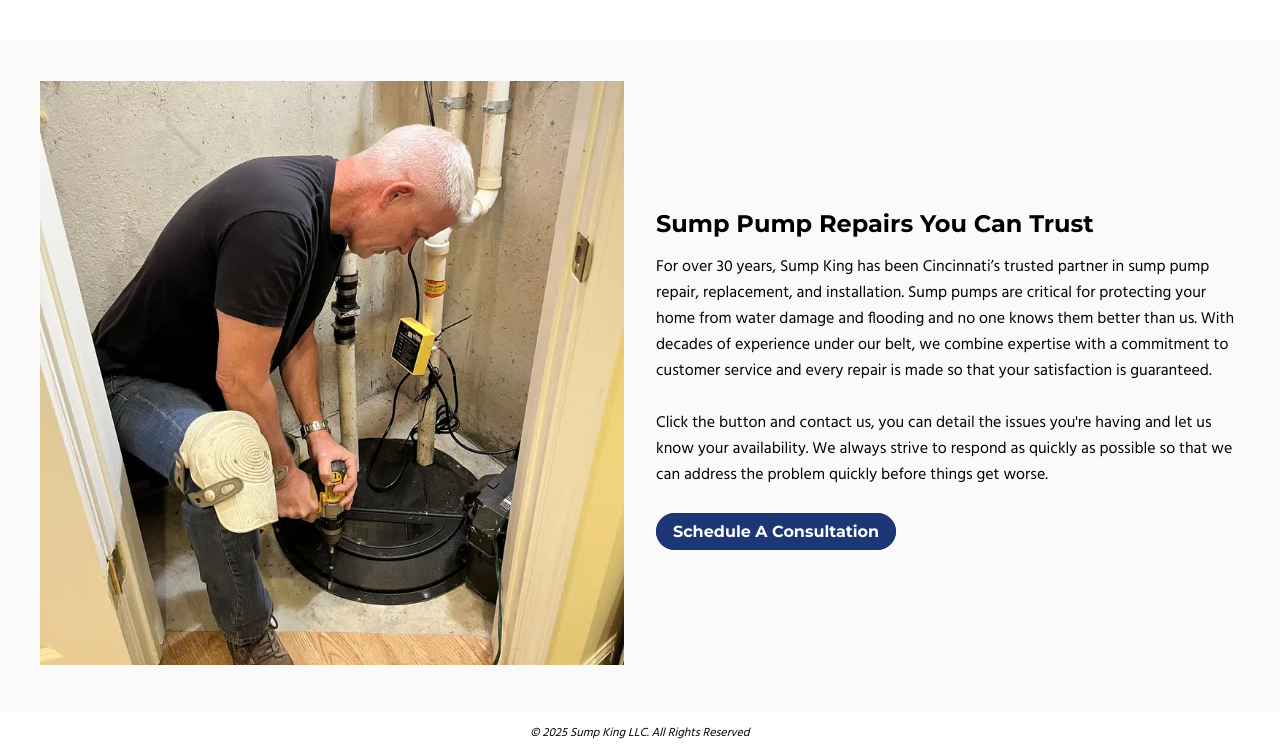
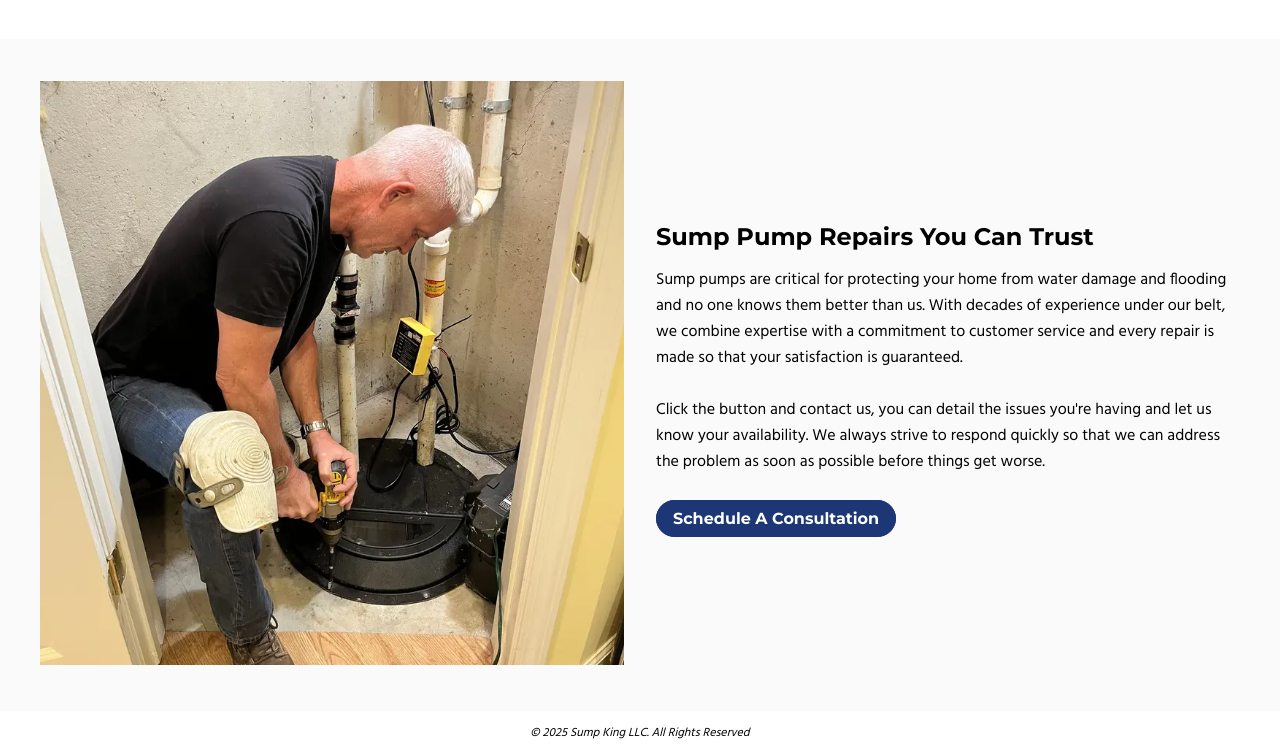
Before and after one commit to AugustmwCode/Sump-King, a plain HTML site: page index.html in a window 1280 px wide. Shown: the part 895-1650 px from the top of the page. Drawn offline with nearby package versions, Linux system fonts and the light colour scheme.

Commit message:
Add files via upload

```diff
--- a/index.html
+++ b/index.html
@@ -56,12 +56,12 @@
                 <div class="column">
                     <h2 class="header">Sump Pump Repairs You Can Trust</h2>
                     <p class="text">
-                        For over 30 years, Sump King has been Cincinnati’s trusted partner in sump pump repair, replacement, and installation. Sump pumps are critical for protecting your home from water damage and flooding and no one knows them better than us.
+                        Sump pumps are critical for protecting your home from water damage and flooding and no one knows them better than us.
                         With decades of experience under our belt, we combine expertise with a commitment to customer service and every repair is made so that your satisfaction is guaranteed.
                         <br>
                         <br>
-                        Click the button and contact us, you can detail the issues you're having and let us know your availability. We always strive to respond as quickly as possible so that we can address
-                        the problem quickly before things get worse.
+                        Click the button and contact us, you can detail the issues you're having and let us know your availability. We always strive to respond quickly so that we can address
+                        the problem as soon as possible before things get worse.
                     </p>
                     <br>
                     <a class="anchorButton" href="#contactUs">Schedule A Consultation</a>
```
